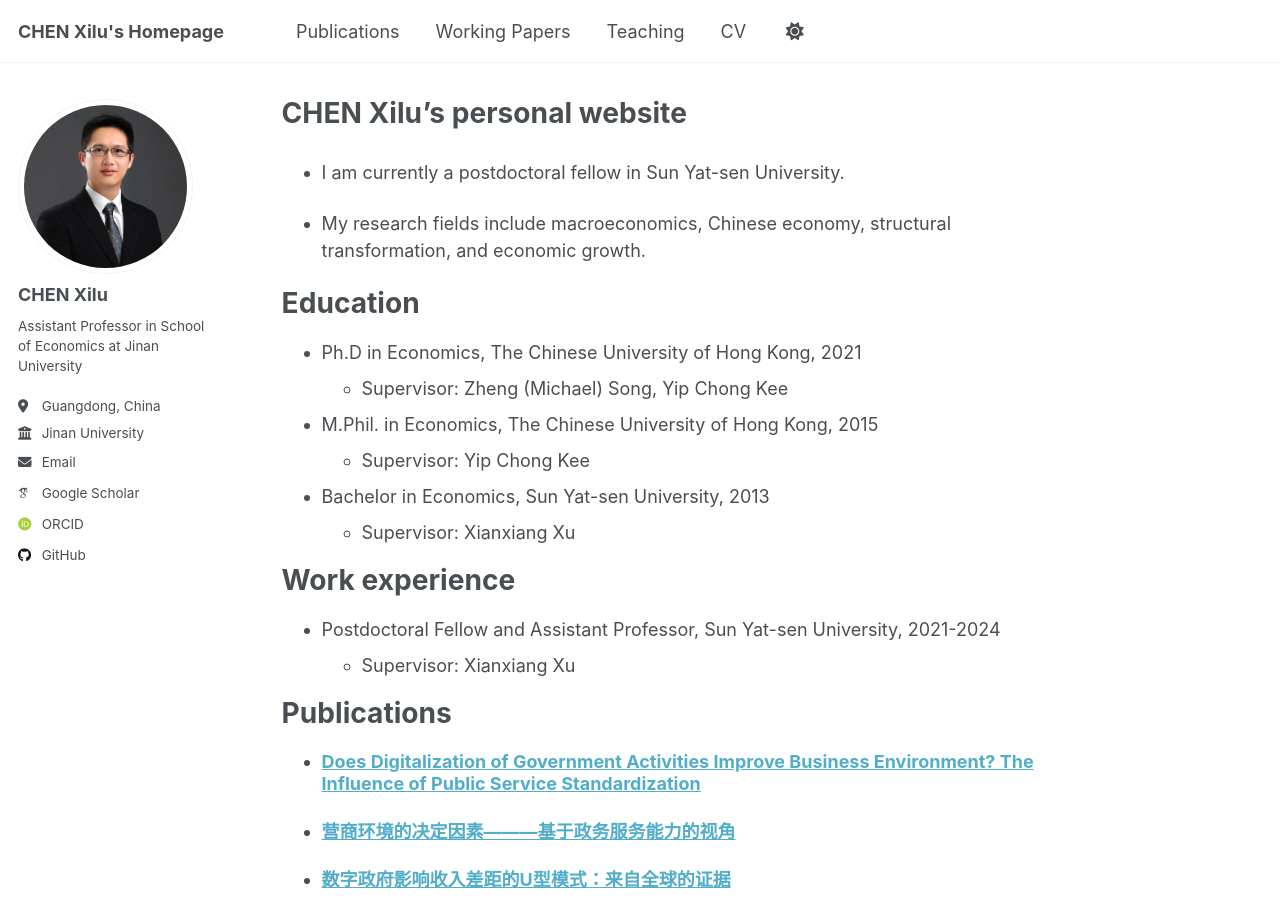
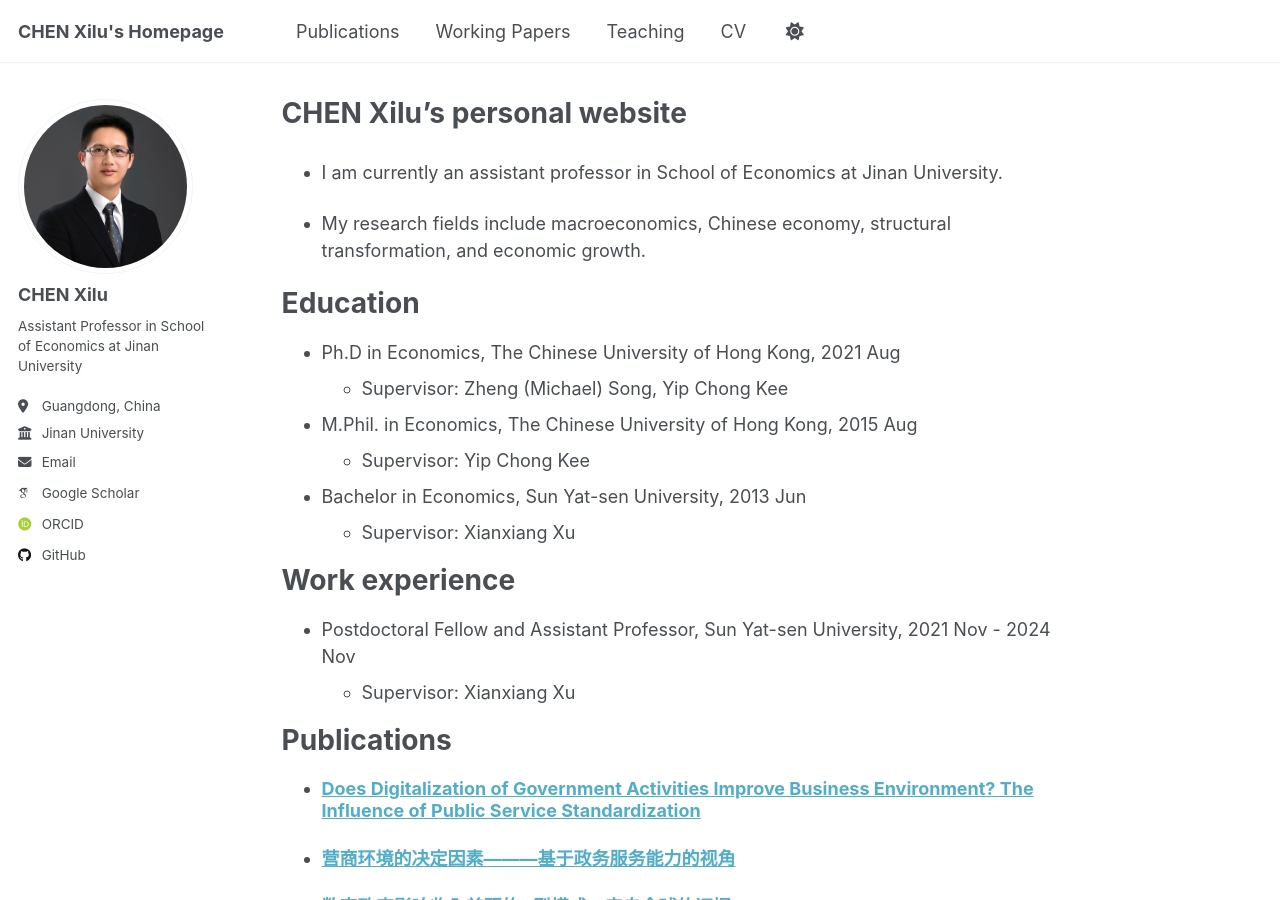
Before and after one commit to Xilu-CHEN/xilu-chen.github.io, a Jekyll site: the page built from _pages/about.md, in a window 1280 px wide and 900 px high. Built offline with Jekyll 4.4.1, drawn with Linux system fonts in a browser that asks for light colours; some web fonts are replaced; a script that is not in the unit is left out.

Commit message:
Update about.md

```diff
--- a/_pages/about.md
+++ b/_pages/about.md
@@ -7,22 +7,22 @@ redirect_from:
   - /about.html
 ---
 
-* I am currently a postdoctoral fellow in Sun Yat-sen University.
+* I am currently an assistant professor in School of Economics at Jinan University.
 
 * My research fields include macroeconomics, Chinese economy, structural transformation, and economic growth.
 
 Education
 ======
-* Ph.D in Economics, The Chinese University of Hong Kong, 2021
+* Ph.D in Economics, The Chinese University of Hong Kong, 2021 Aug
   * Supervisor: Zheng (Michael) Song, Yip Chong Kee
-* M.Phil. in Economics, The Chinese University of Hong Kong, 2015
+* M.Phil. in Economics, The Chinese University of Hong Kong, 2015 Aug
   * Supervisor: Yip Chong Kee
-* Bachelor in Economics, Sun Yat-sen University, 2013
+* Bachelor in Economics, Sun Yat-sen University, 2013 Jun
   * Supervisor: Xianxiang Xu
 
 Work experience
 ======
-* Postdoctoral Fellow and Assistant Professor, Sun Yat-sen University, 2021-2024
+* Postdoctoral Fellow and Assistant Professor, Sun Yat-sen University, 2021 Nov - 2024 Nov
   * Supervisor: Xianxiang Xu
 
 Publications
```
